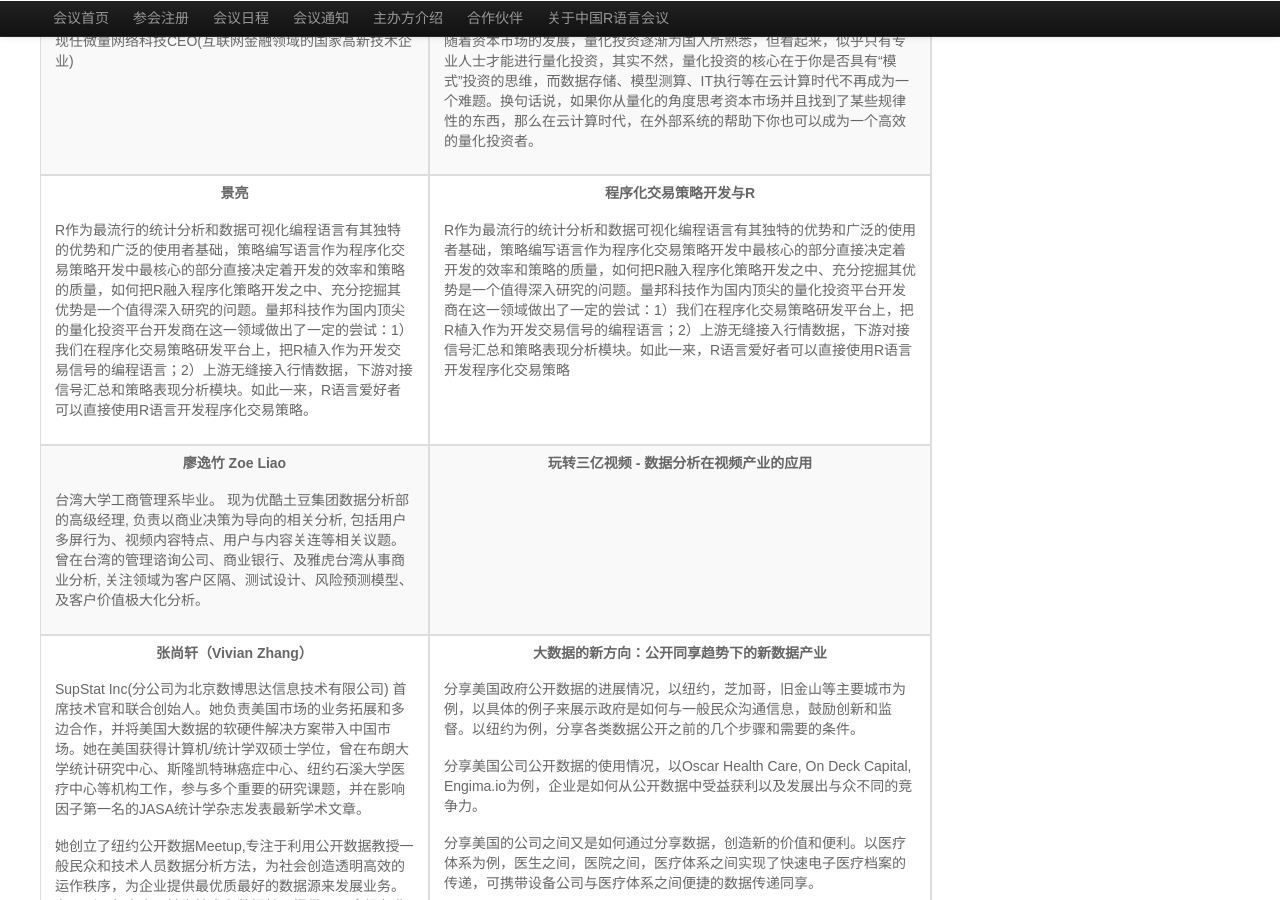
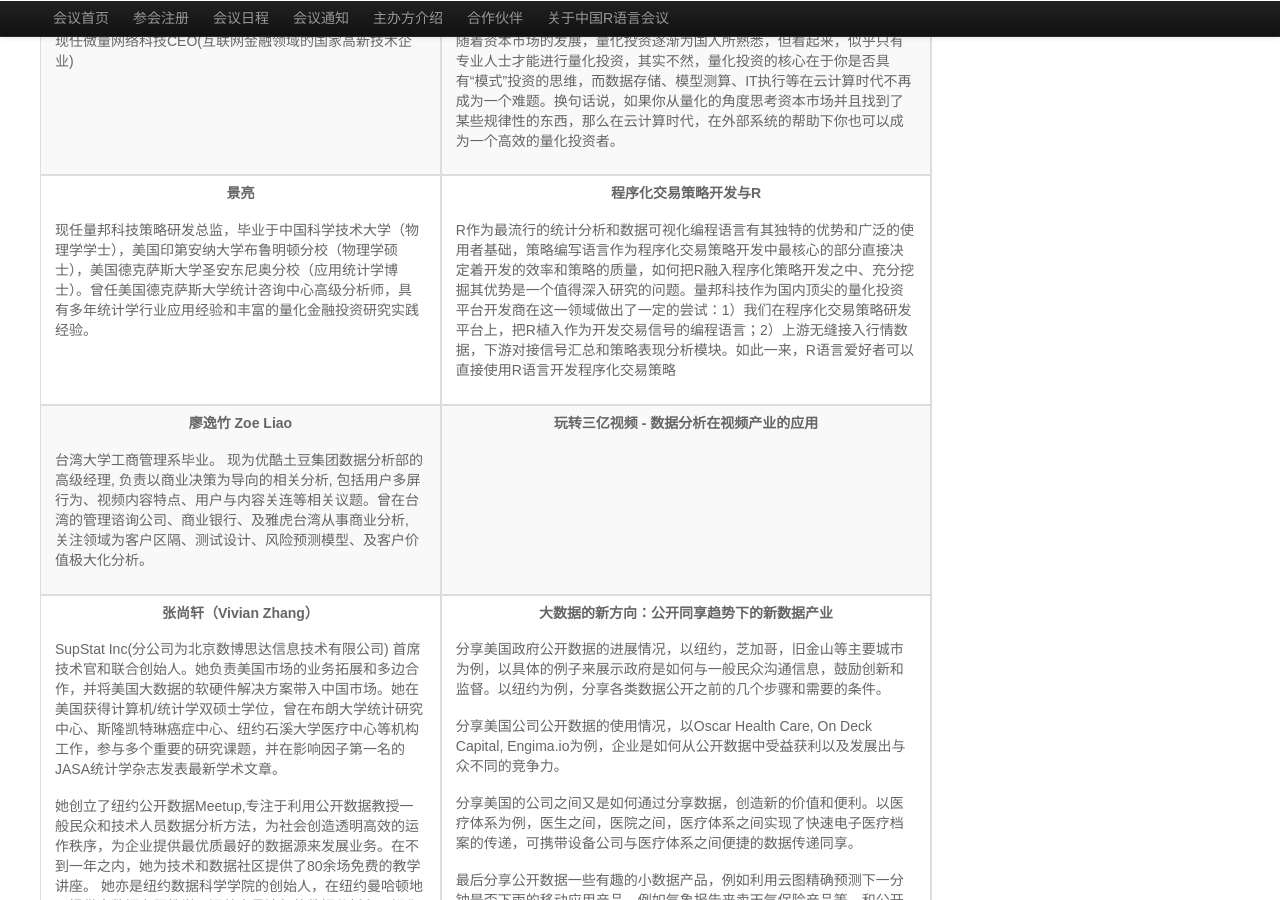
Before and after one commit to cosname/R-conference, a Jekyll site: the page built from index.html, in a window 1280 px wide and 900 px high, scrolled down 3791 px. Built offline with Jekyll 4.4.1, drawn with Linux system fonts in a browser that asks for light colours; some of the changed text lies outside the part shown.

Commit message:
Update Li Jian's topic

```diff
--- a/_posts/2014-05-24-beijing.md
+++ b/_posts/2014-05-24-beijing.md
@@ -251,7 +251,7 @@
 <tr>
   <td>
   <p><strong>景亮</strong></p>
-  <p>R作为最流行的统计分析和数据可视化编程语言有其独特的优势和广泛的使用者基础，策略编写语言作为程序化交易策略开发中最核心的部分直接决定着开发的效率和策略的质量，如何把R融入程序化策略开发之中、充分挖掘其优势是一个值得深入研究的问题。量邦科技作为国内顶尖的量化投资平台开发商在这一领域做出了一定的尝试：1）我们在程序化交易策略研发平台上，把R植入作为开发交易信号的编程语言；2）上游无缝接入行情数据，下游对接信号汇总和策略表现分析模块。如此一来，R语言爱好者可以直接使用R语言开发程序化交易策略。</p>
+  <p>现任量邦科技策略研发总监，毕业于中国科学技术大学（物理学学士），美国印第安纳大学布鲁明顿分校（物理学硕士），美国德克萨斯大学圣安东尼奥分校（应用统计学博士）。曾任美国德克萨斯大学统计咨询中心高级分析师，具有多年统计学行业应用经验和丰富的量化金融投资研究实践经验。</p>
   </td>
   <td>
     <p><strong>程序化交易策略开发与R</strong></p>
@@ -423,7 +423,7 @@
 <tr>
   <td>
   <p><strong>李舰</strong></p>
-  <p></p>
+  <p>现就职于 Mango Solutions (China)，担任首席顾问，负责数据分析相关的咨询项目及公司产品中分析模块的开发。开源社区中Rweibo、Rwordseg、tmcn 等R包的作者。中国R语言会议（上海会场）的组织者。《数据科学中的R语言》一书的作者（即将由西安交大出版社出版）。邮箱：lijian.pku@gmail.com。</p>
   </td>
   <td>
   <p><strong>R与Office的整合</strong></p>
```
